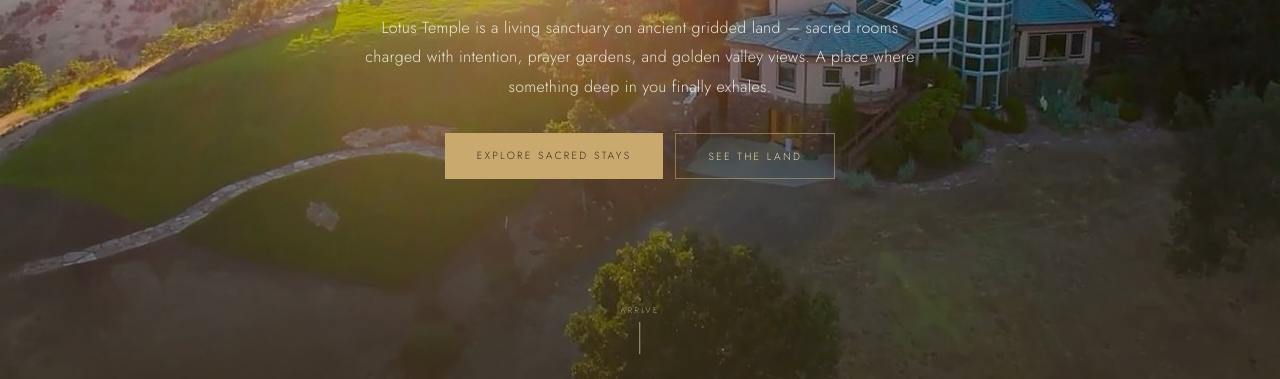
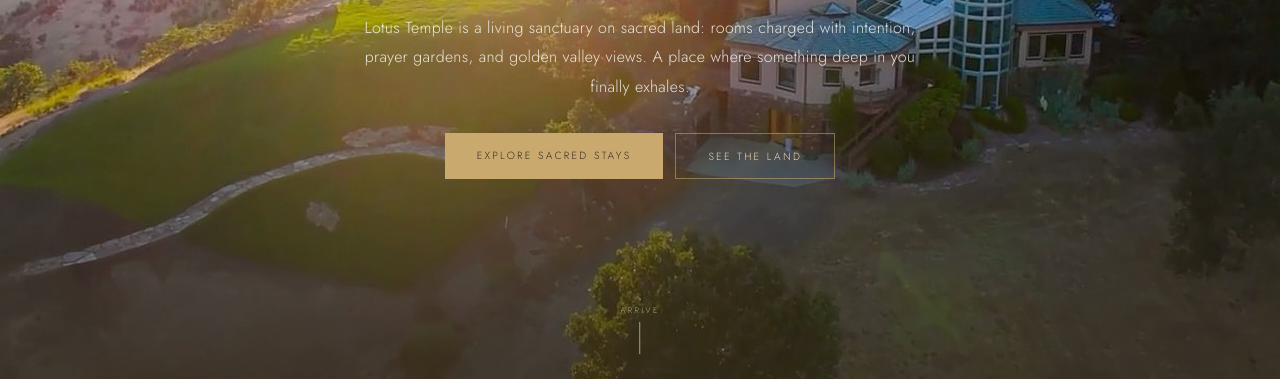
Before and after one commit to maggierose24/lotus-temple-site, a website: page index.html in a window 1280 px wide. Shown: the part 421-800 px from the top of the page. Drawn offline with nearby package versions, Linux system fonts and the light colour scheme.

Commit message:
Update hero intro sentence

```diff
--- a/index.html
+++ b/index.html
@@ -275,7 +275,7 @@ footer { background: var(--warm-white); text-align: center; padding: 3.5rem 1.5r
   <div class="hero-content">
     <p class="hero-eyebrow">Ashland, Oregon &nbsp;·&nbsp; Bordering a 500 Acre Elk Reserve</p>
     <h1 class="hero-title">Come home<br>to <em>yourself</em></h1>
-    <p class="hero-sub">Lotus Temple is a living sanctuary on ancient gridded land — sacred rooms charged with intention, prayer gardens, and golden valley views. A place where something deep in you finally exhales.</p>
+    <p class="hero-sub">Lotus Temple is a living sanctuary on sacred land: rooms charged with intention, prayer gardens, and golden valley views. A place where something deep in you finally exhales.</p>
     <div class="hero-btns">
       <a href="#rooms" class="hero-btn">Explore Sacred Stays</a>
       <a href="#land" class="hero-btn hero-btn-ghost">See the Land</a>
```
